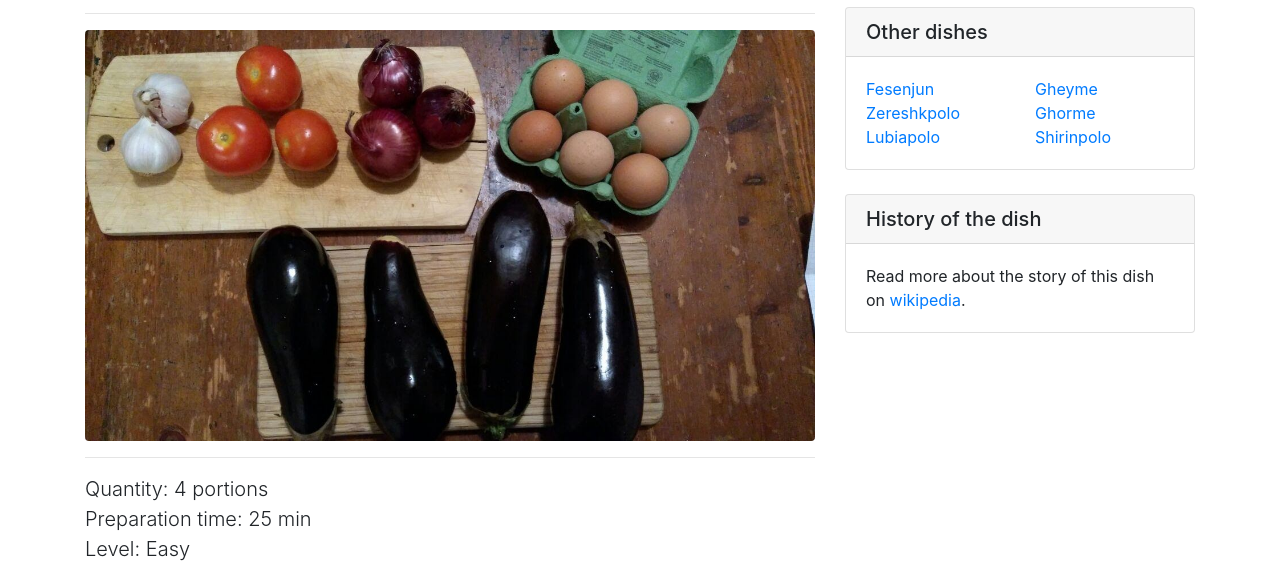
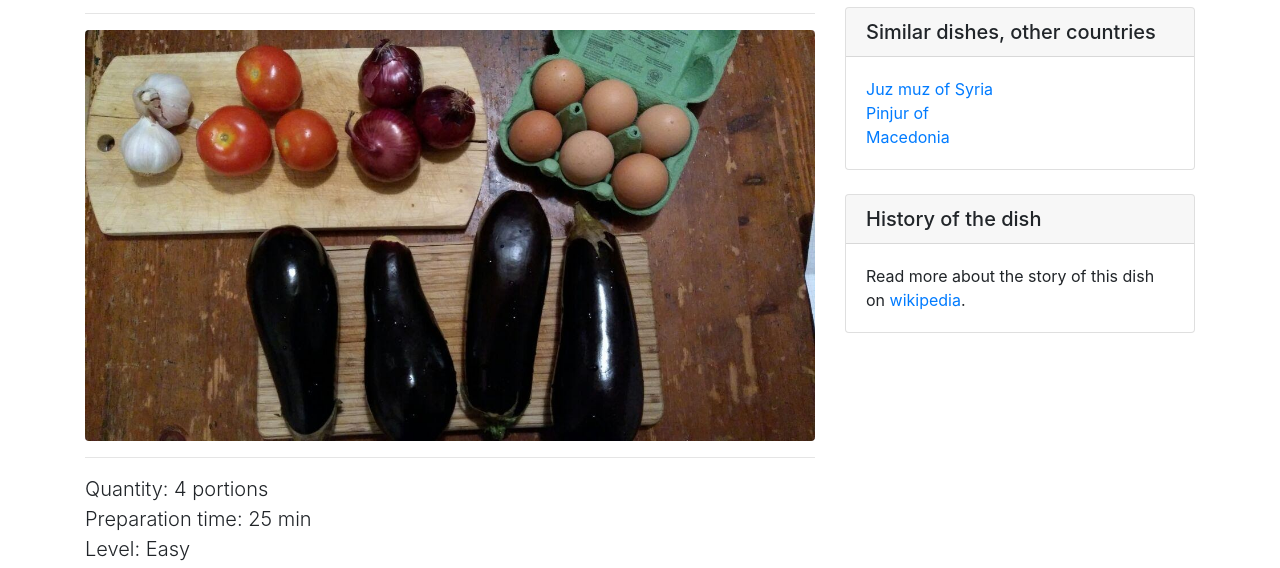
Before and after one commit to zahirNia/cookbook, a website: page index.html in a window 1280 px wide. Shown: the part 226-794 px from the top of the page. Drawn offline with Linux system fonts and the light colour scheme.

Commit message:
juzmuz-added

```diff
--- a/index.html
+++ b/index.html
@@ -178,32 +178,16 @@
 
         <!-- Categories Widget -->
         <div class="card my-4">
-          <h5 class="card-header">Other dishes</h5>
+          <h5 class="card-header">Similar dishes, other countries</h5>
           <div class="card-body">
             <div class="row">
               <div class="col-lg-6">
                 <ul class="list-unstyled mb-0">
                   <li>
-                    <a href="#">Fesenjun</a>
+                    <a href="https://www.breadandsaltbetweenus.org/scrambled-eggs-and-tomato">Juz muz of Syria</a>
                   </li>
                   <li>
-                    <a href="#">Zereshkpolo</a>
-                  </li>
-                  <li>
-                    <a href="#">Lubiapolo</a>
-                  </li>
-                </ul>
-              </div>
-              <div class="col-lg-6">
-                <ul class="list-unstyled mb-0">
-                  <li>
-                    <a href="#">Gheyme</a>
-                  </li>
-                  <li>
-                    <a href="#">Ghorme</a>
-                  </li>
-                  <li>
-                    <a href="#">Shirinpolo</a>
+                    <a href="https://www.196flavors.com/macedonia-pindjur/">Pinjur of Macedonia</a>
                   </li>
                 </ul>
               </div>
```
